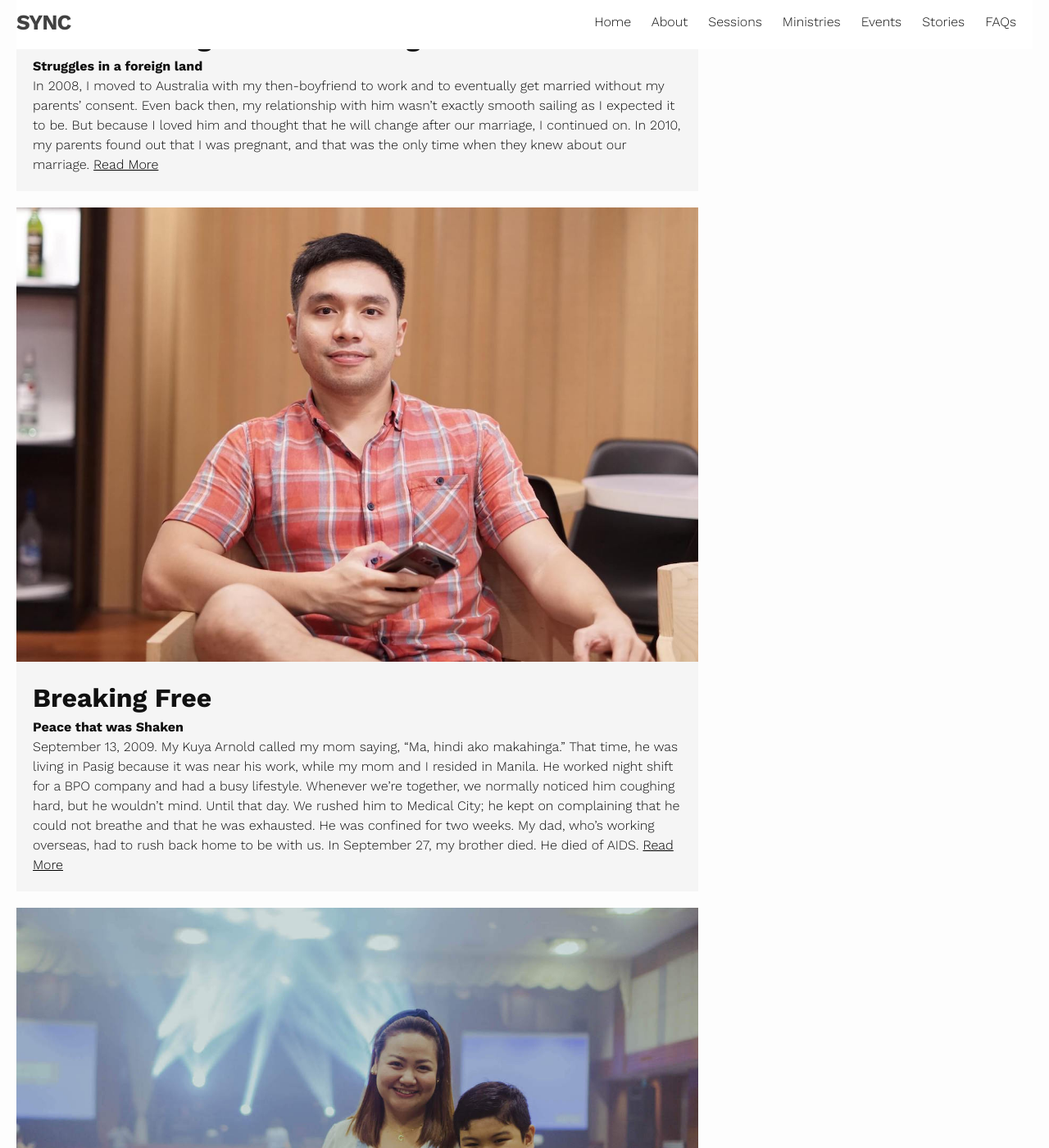
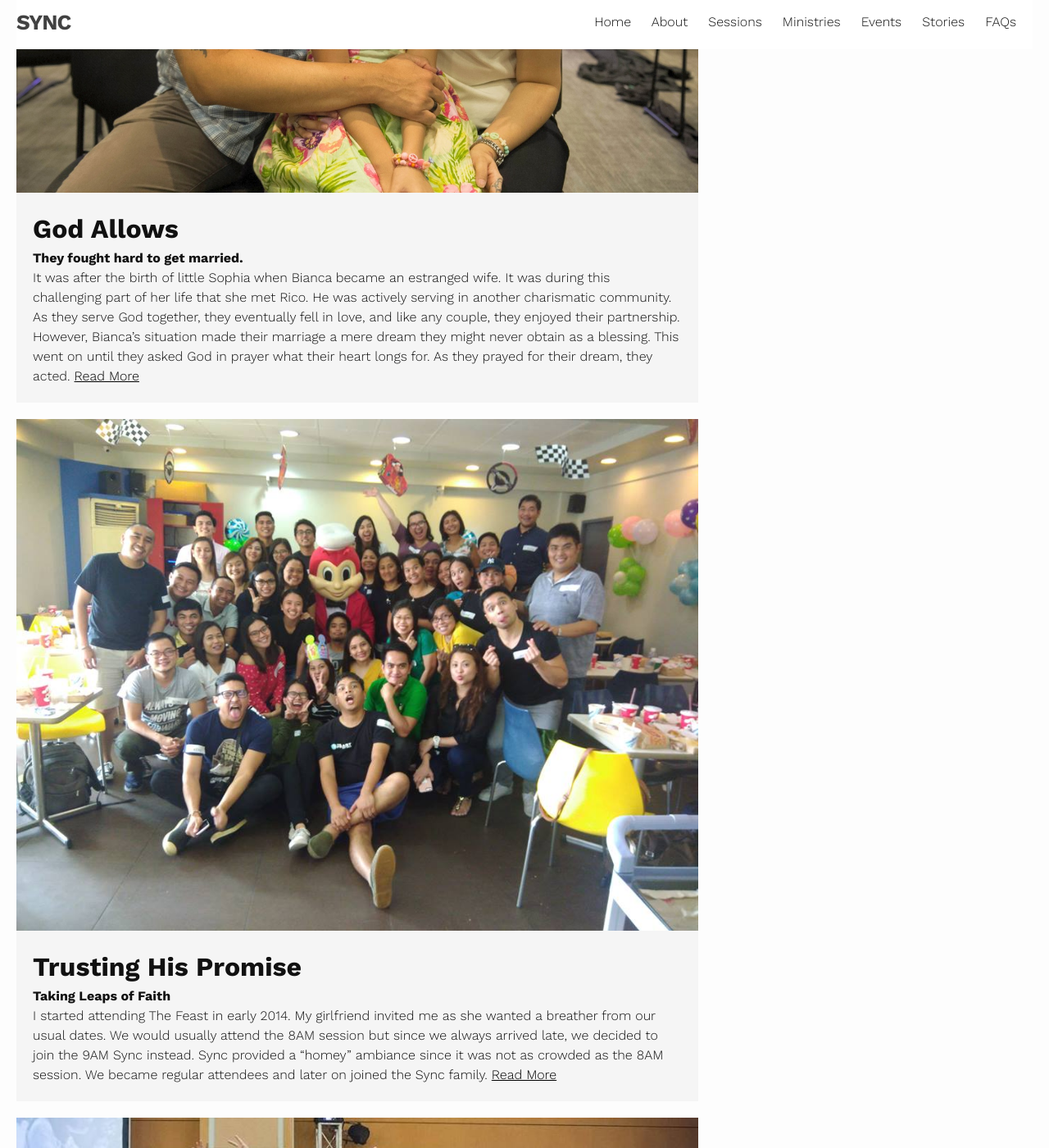
Before and after one commit to carlflor/fbasync, a Jekyll site: the page built from pages/5_stories.html, in a window 1280 px wide and 1400 px high, scrolled down 1335 px. Shown: the whole window at 82% size. Built offline with Jekyll 4.4.1, drawn with Linux system fonts in a browser that asks for light colours; nearby versions of some CDN libraries; some of the changed text lies outside the part shown.

Commit message:
update stories

```diff
--- /dev/null
+++ b/_posts/2017-09-24-trusting-his-promise.md
@@ -0,0 +1,25 @@
+---
+layout: post
+title: 'Trusting His Promise'
+slug: trusting-his-promise
+image: /assets/images/posts/paolo.jpg
+description: "Juan Paolo Ypol (leftmost) is a 29 year-old Financial Consultant. He also serves in the warmth ministry and attends SYNC every Sunday."
+excerpt_separator: <!--more-->
+author: By Juan Paolo Ypol as told to Maja Lumaban
+featured: true
+---
+<b>Taking Leaps of Faith</b><br>
+I started attending The Feast in early 2014. My girlfriend invited me as she wanted a breather from our usual dates. We would usually attend the 8AM session but since we always arrived late, we decided to join the 9AM Sync instead. Sync provided a “homey” ambiance since it was not as crowded as the 8AM session. We became regular attendees and later on joined the Sync family.<!--more-->
+<br><br>
+Early 2016, my life was doing wonderful. I had great relationships with my loved ones, I was at the peak of my corporate career, and my small businesses were prospering. Despite these wins, I had a burning desire within to shift to a different industry. Few months later, I mustered the courage to take a leap of faith and changed careers from a safe corporate job to the sales industry.
+<br><br>
+With no experience, my worst fears from my career shift came true. I struggled financially. My personal businesses got bankrupt, and our small family business were in crisis as well. To top it all, my mother got sick. All my savings went down the drain.
+<br><br>
+<b>I can do all things through Christ who strengthens me, Philippians 4:13</b><br>
+This was the promise I held on during my rock-bottom moment. I was attending Sync before as part of my weekly routine, but during these tough times it became my lifeline. The teachings and reassurances I received from the talks guided me on how I could get by with the crisis I was in. Every worship became more meaningful, and I felt Sync’s tagline - I am home.
+<br><br>
+I attended the Lovelife Retreat Batch 23 last May, and it revamped my relationship with God big time. I learned the importance of tithing and service, and I met wonderful new friends who now serve as my support system. Before attending the Lovelife Retreat, it was just me and my girlfriend. Now, I look forward to every Sunday to join my spiritual family where I serve as part of the Warmth Ministry. This is my way of giving back to God in my own little way.
+<br><br>
+In just a year, God has restored everything that was taken away from me. My mother is as healthy as ever, my career skyrocketed from where it was before, and our businesses are operating again.
+<br><br>
+You can never outrun His grace. When everything seems like it's falling apart, that's when God is putting things in their rightful place.
--- /dev/null
+++ b/_posts/2017-10-01-god-allows.md
@@ -0,0 +1,22 @@
+---
+layout: post
+title: "God Allows"
+slug: god-allows
+image: /assets/images/posts/ricobianca.jpg
+description: "Rico Gonzales, together with his wife Bianca and daughter Sophia. This family’s Sunday wouldn't be complete without attending Sync. And they are clearly enjoying every session!
+"
+excerpt_separator: <!--more-->
+author: By Rico and Bianca Gonzalez as told to Ariel Gozon.
+---
+<b>They fought hard to get married.</b><br>
+It was after the birth of little Sophia when Bianca became an estranged wife. It was during this challenging part of her life that she met Rico. He was actively serving in another charismatic community. As they serve God together, they eventually fell in love, and like any couple, they enjoyed their partnership. However, Bianca’s situation made their marriage a mere dream they might never obtain as a blessing. This went on until they asked God in prayer what their heart longs for. As they prayed for their dream, they acted.<!--more-->
+<br><br>
+While they are on the process of completing the requirements needed for their marriage, they also discovered and attended The Feast. With prayers and action, every barriers kept getting pushed away -- Bianca’s petition for annulment was granted, and their marriage license was cleared. Their prayer to be united as one with God’s blessing came true; their Church wedding pushed through last July 2016.
+<br><br>
+<b>They had to overcome another trial.</b><br>
+However, the couple had another battle to overcome. Bianca had to give up her career after being diagnosed with Lupus (SLE) last 2013. It was a blessing that she heeded the call to attend Bro. Bo Sanchez’s seminar, “How to Heal Yourself Naturally” this year. There, she met Bro. Didoy Lubaton, whom she now treats as her personal health, spiritual, and life mentor. Both of them attended Sync after Bro Didoy’s invitation. A week later, they joined the LUX Retreat for couples. There they were introduced to Bro Troy and Sis Klara Escartin, who serves as the Sync’s Couples Ministry Heads. After this series of events, things have become clearer for the couple -- God calls them to serve at FBA Sync.
+<br><br>
+<b>They were called to serve.</b><br>
+In that same week, they decided to commit to the SYNC session, God’s blessings started pouring in. Their marriage grew stronger and their faith deepened. Bianca noticed her lupus flares became less frequent, so she decided to get back into her career. She received four job offers all in the same week! “I felt in SYNC with God, my body, mind, spirit, family, and career,” says Bianca as she recalled her experience. While Rico, who has been searching for deeper ways to serve God, found his home at Sync. The couple now serve as active members of Sync Couples Ministry, while their daughter Sophia, actively enjoys attending the Sync Awesome Kids and meeting new friends as well.
+<br><br>
+Sync family helped and pushed them forward to find and fulfill their purpose, which is to love and serve others through a ministry. Rico added, "We were once broken, then The Feast turned our brokenness to a blessing, and Sync drove our blessings to a Godly purpose.”
--- /dev/null
+++ b/_posts/2017-10-08-trusting-his-plans.md
@@ -0,0 +1,23 @@
+---
+layout: post
+title: "Trusting in God's Plans"
+slug: god-allows
+image: /assets/images/posts/lusele.jpg
+description: ""
+excerpt_separator: <!--more-->
+author: By Lusele Salmingo, as told to Tina Tindugan
+---
+<b>The unhealthy cycle</b><br>
+I was an OFW and worked in Saudi last 2012. During my stay there, I found myself involved in a toxic and unhealthy relationship which lasted for 4 years. I was yearning for love and affection, and the guy I was with was able to give me the love I was looking for, or so I thought.<!--more-->
+<br><br>
+I knew the relationship was not healthy, so every time I would sin, I’d watch The Feast videos and preaching videos of Joel Osteen to ease my guilt and shame. However, I ended up hating myself more because I couldn’t accept the reality that God loves me despite my flaws. In my mind, I always thought I was not enough, that I was ugly, and that I didn’t deserve His forgiveness and love. But God continued to do His works on me until the day I decided to end the relationship last year. With God’s divine help, I mustered the courage to tell the guy that I no longer wanted to stay with him. I then traveled back to the Philippines.
+<br><br>
+<b>Breaking free from sin</b><br>
+In March this year, I attended FBA Sync. The guilt and shame from my earlier relationship had physical manifestations and affected my health – I experienced over fatigue, palpitations, anxiety attacks, appetite loss, insomnia, and hyperacidity. But God was so gracious and allowed me to heal through the help of Bro Didoy. I had a counseling session with him and he gave me the best prescription one could ever get --- Gratitude, Grace, and Generosity.
+<br><br>
+He then encouraged me to attend the Lovelife Retreat. I realized that there’s nothing we can do to change God’s love for us. When we stumble and make mistakes, His mercy makes it possible for us to dust ourselves off, and run back to him. Because of LLR, I can now confidently say that I’m loved, I’m worthy, I’m wonderful, I’m beautiful, and I’m free.
+<br><br>
+<b>Letting go and letting God</b><br>
+After the retreat, I went back to Saudi for a new job employment. Though away from my spiritual family, I maintained constant communication with my LG (Light Group) via Facebook Messenger. I also watched the Sync sessions online. However, work was not easy. I had misunderstandings with my employer and co-workers. With the prayers of my LG head and through God’s grace, I made the decision to once again fly back home to the Philippines.
+<br><br>
+I’ve been back for a month now, and I couldn’t be any happier. My family and friends support my decision. I easily found a job as a private-duty nurse. Most importantly, I am closer to my spiritual family. All the previous setbacks I had were God’s way of teaching me to allow Him to uncover His great plans for my life. <b>What I needed to do was to just trust Him more.</b>
--- a/index.html
+++ b/index.html
@@ -2,12 +2,12 @@
 layout: default
 sched_color: c8d6b6
 feast_image: angels-demons.jpg
-feast_title: 'Talk 3'
-feast_date: Oct 22, 2017
+feast_title: 'Big Day'
+feast_date: Oct 29, 2017
 feast_time: 9 AM
 room: Meeting Room 1
 address: PICC, Pasay City
-bulletin: SYNC-BULLETIN-10152017.pdf
+bulletin: SYNC-BULLETIN-10222017.pdf
 events: deaf, video, kcon
 video: "https://www.youtube.com/watch?v=ZEIOjBaQYlc"
 ---
```
Also changed, not shown: _posts/2017-09-17-hearing-differently.md (+0 -1 lines), _posts/2017-09-10-breaking-is-blessing.md (renamed from _posts/2017-09-09-breaking-is-blessing.md), assets/images/posts/lusele.jpg (added), assets/images/posts/paolo.jpg (added), assets/images/posts/ricobianca.jpg (added), 1 other file.
